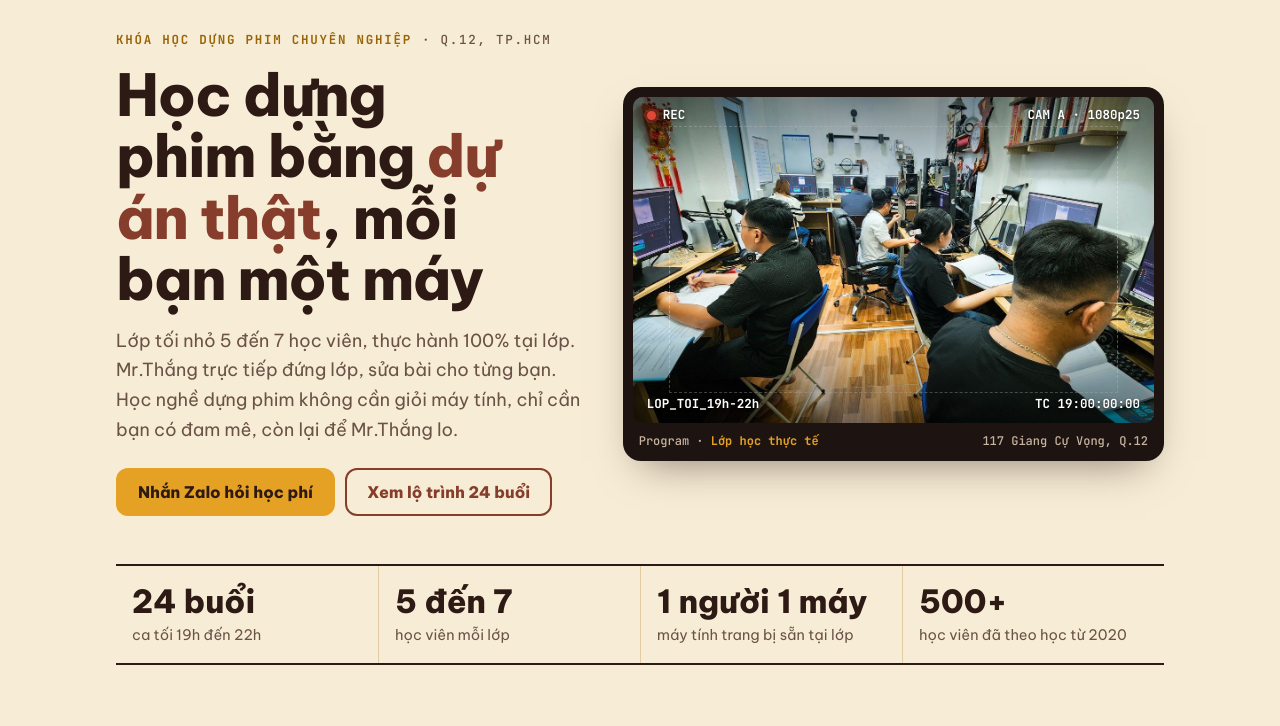
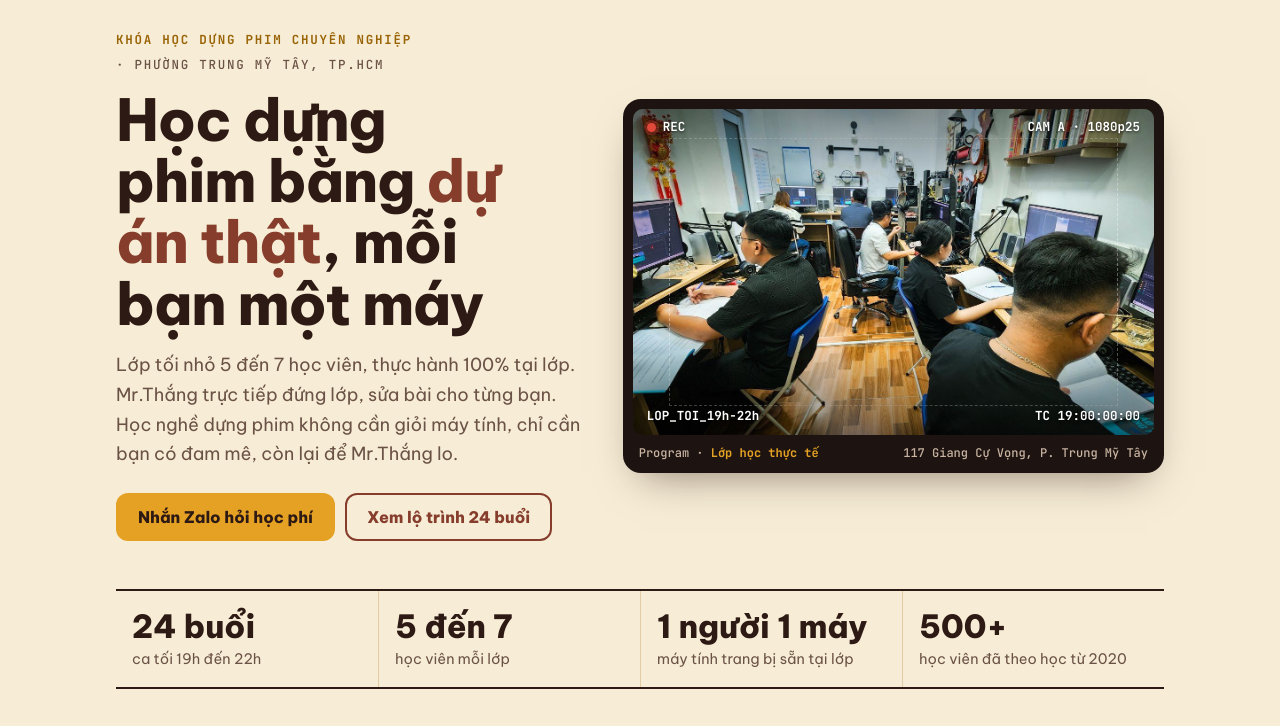
Before and after one commit to pqthang0311data01-gif/ptfilm-khoa-hoc, a plain HTML site: page index.html in a window 1280 px wide. Shown: the part 63-789 px from the top of the page. Drawn offline with Linux system fonts and the light colour scheme.

Commit message:
Sửa địa chỉ: 117 Giang Cự Vọng, Phường Trung Mỹ Tây, TP.HCM và gắn link Google Maps

```diff
--- a/index.html
+++ b/index.html
@@ -1,7 +1,7 @@
 <!doctype html><html lang="vi"><head><meta charset=utf8><meta name=viewport content="width=device-width,initial-scale=1,viewport-fit=cover"><style>:root{color-scheme:light;box-sizing:border-box;padding-top:env(safe-area-inset-top,0px);padding-bottom:env(safe-area-inset-bottom,0px)}html{scroll-padding-top:env(safe-area-inset-top,0px)}body{margin:0;padding:0;font:14px -apple-system,BlinkMacSystemFont,sans-serif;background:#fff;color:#000}img{max-width:100%}[hidden]:not([hidden=until-found i]){display:none!important}</style></head><body>
 <title>Lớp Dựng phim PTFilmProduction</title>
 <meta name="claude:viewport-fit-sides" content="cover">
-<meta name="description" content="Khóa học Dựng phim chuyên nghiệp tại #PTFilmProduction, Q.12, TP.HCM. 24 buổi tối, lớp 5 đến 7 học viên, thực hành 100%, Mr.Thắng trực tiếp đứng lớp.">
+<meta name="description" content="Khóa học Dựng phim chuyên nghiệp tại #PTFilmProduction, 117 Giang Cự Vọng, Phường Trung Mỹ Tây, TP.HCM. 24 buổi tối, lớp 5 đến 7 học viên, thực hành 100%, Mr.Thắng trực tiếp đứng lớp.">
 <link rel="preconnect" href="https://fonts.googleapis.com">
 <link rel="stylesheet" href="https://fonts.googleapis.com/css2?family=Be+Vietnam+Pro:wght@400;500;700;800&family=JetBrains+Mono:wght@500;700&display=swap">
 <style>
@@ -206,7 +206,7 @@ footer{display:flex;justify-content:space-between;flex-wrap:wrap;gap:8px;padding
 
   <section class="hero" style="padding-top:20px">
     <div>
-      <p class="tag">Khóa học Dựng phim chuyên nghiệp <i>· Q.12, TP.HCM</i></p>
+      <p class="tag">Khóa học Dựng phim chuyên nghiệp <i>· <a href="https://maps.app.goo.gl/TzzJPMCKtfKDvYFu9" target="_blank" rel="noopener" style="text-decoration:none">Phường Trung Mỹ Tây, TP.HCM</a></i></p>
       <h1>Học dựng phim bằng <em>dự án thật</em>, mỗi bạn một máy</h1>
       <p class="lead">Lớp tối nhỏ 5 đến 7 học viên, thực hành 100% tại lớp. Mr.Thắng trực tiếp đứng lớp, sửa bài cho từng bạn. Học nghề dựng phim không cần giỏi máy tính, chỉ cần bạn có đam mê, còn lại để Mr.Thắng lo.</p>
       <div class="actions">
@@ -223,7 +223,7 @@ footer{display:flex;justify-content:space-between;flex-wrap:wrap;gap:8px;padding
           <div class="row"><span>LOP_TOI_19h-22h</span><span>TC 19:00:00:00</span></div>
         </div>
       </div>
-      <div class="bar"><span>Program · <b>Lớp học thực tế</b></span><span>117 Giang Cự Vọng, Q.12</span></div>
+      <div class="bar"><span>Program · <b>Lớp học thực tế</b></span><a href="https://maps.app.goo.gl/TzzJPMCKtfKDvYFu9" target="_blank" rel="noopener" style="text-decoration:none">117 Giang Cự Vọng, P. Trung Mỹ Tây</a></div>
     </div>
   </section>
 
@@ -353,7 +353,7 @@ footer{display:flex;justify-content:space-between;flex-wrap:wrap;gap:8px;padding
       <details><summary>Học vào giờ nào?</summary><p>Ca tối 19h đến 22h. Có 2 lớp để bạn chọn: tối thứ 2 - 4 - 6 hoặc tối thứ 3 - 5 - 7. Tổng cộng 24 buổi.</p></details>
       <details><summary>Học phí bao nhiêu, khi nào khai giảng?</summary><p>Bạn nhắn Zalo 0937.240.020 để Mr.Thắng gửi học phí, ưu đãi đang có và ngày khai giảng gần nhất của từng lớp.</p></details>
       <details><summary>Học xong có được chứng nhận không?</summary><p>Có. Hoàn thành khóa học, bạn nhận Giấy chứng nhận hoàn thành khóa học của #PTFilmProduction và được hỗ trợ làm CV, Portfolio để xin việc.</p></details>
-      <details><summary>Lớp học ở đâu?</summary><p>117 Giang Cự Vọng, Phường Trung Mỹ Tây, Quận 12, TP.HCM. Đây là cơ sở duy nhất của lớp.</p></details>
+      <details><summary>Lớp học ở đâu?</summary><p>117 Giang Cự Vọng, Phường Trung Mỹ Tây, TP.HCM. Đây là cơ sở duy nhất của lớp. <a href="https://maps.app.goo.gl/TzzJPMCKtfKDvYFu9" target="_blank" rel="noopener">Xem bản đồ Google Maps</a></p></details>
     </div>
   </section>
 
@@ -372,7 +372,7 @@ footer{display:flex;justify-content:space-between;flex-wrap:wrap;gap:8px;padding
         <p class="copied" id="copied" aria-live="polite"></p>
       </div>
       <dl>
-        <div><dt>Địa chỉ lớp</dt><dd>117 Giang Cự Vọng, P. Trung Mỹ Tây, Q.12, TP.HCM<br><a href="https://maps.app.goo.gl/TzzJPMCKtfKDvYFu9" target="_blank" rel="noopener">Mở bản đồ</a></dd></div>
+        <div><dt>Địa chỉ lớp</dt><dd>117 Giang Cự Vọng, Phường Trung Mỹ Tây, TP.HCM<br><a href="https://maps.app.goo.gl/TzzJPMCKtfKDvYFu9" target="_blank" rel="noopener">Mở bản đồ</a></dd></div>
         <div><dt>Fanpage</dt><dd><a href="https://www.facebook.com/dungphimchuyennghiep" target="_blank" rel="noopener">facebook.com/dungphimchuyennghiep</a></dd></div>
         <div><dt>TikTok · YouTube</dt><dd><a href="https://www.tiktok.com/@ptfilmproduction" target="_blank" rel="noopener">@ptfilmproduction</a> · <a href="https://www.youtube.com/@ptfilmproduction" target="_blank" rel="noopener">@ptfilmproduction</a></dd></div>
         <div><dt>Website</dt><dd><a href="https://dungphimchuyennghiep.com" target="_blank" rel="noopener">dungphimchuyennghiep.com</a></dd></div>
```
